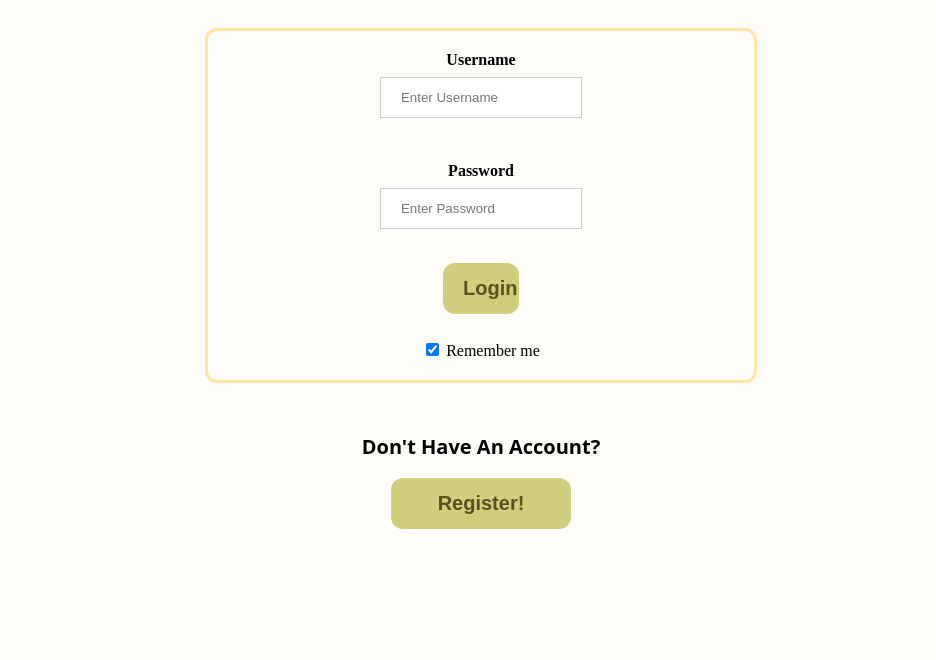
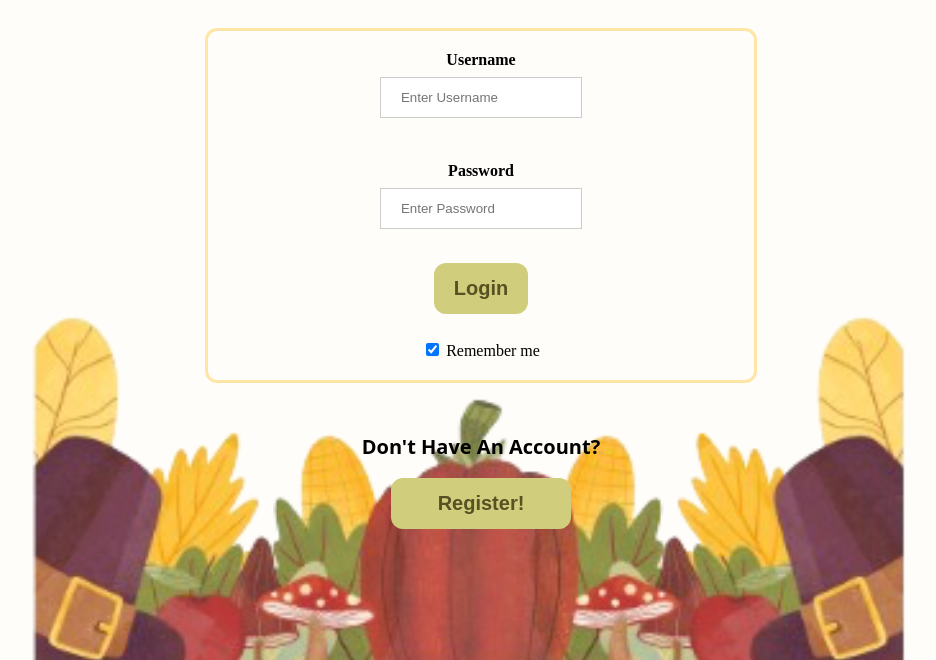
Before and after one commit to alessiacodes/CommunityHarvest, a plain HTML site: page Frontend/login.html in a window 1280 px wide. Shown: the part 140-800 px from the top of the page, without its empty margins (159-1095 px from the left). Drawn offline with Linux system fonts and the light colour scheme.

Commit message:
tentatively finished login page

```diff
--- a/Frontend/login.css
+++ b/Frontend/login.css
@@ -7,12 +7,6 @@
     color: #585123;
     font-family: system-ui, -apple-system, BlinkMacSystemFont, 'Segoe UI', Roboto, Oxygen, Ubuntu, Cantarell, 'Open Sans', 'Helvetica Neue', sans-serif;
 }
-
-/*.container{
-    display: flex;
-    justify-content: center;
-    width: 100%;
-}*/
 
 .box{
     display: flex;
@@ -50,6 +44,19 @@ button {
     border-radius: 12px;
   }
 
+  .button1{
+    background-color: #D0CE7C;
+    color: #585123;
+    font-weight: bold;
+    font-size: 20px;
+    padding: 14px 20px;
+    margin: 8px 0;
+    border: none;
+    cursor: pointer;
+    width: 100%;
+    border-radius: 12px;
+  }
+
 .box2{
     text-align: center;
     font-size: 20px;
@@ -65,3 +72,11 @@ button {
 .box2 p{
     margin-bottom: 10px;
 }
+
+.bottom-image {
+    position: fixed;
+    top: 0;
+    left: 0;
+    width: 100%;
+    z-index: -1;
+}
--- a/Frontend/login.html
+++ b/Frontend/login.html
@@ -26,7 +26,10 @@
         <input type="password" placeholder="Enter Password" name="password" required>
 
         <br>
-        <button type="submit">Login</button>
+        <a href="main.html">
+            <button id="button1" class="button1">Login</button>
+        </a>
+
         <br>
         <label>
         <input type="checkbox" checked="checked" name="remember"> Remember me
@@ -38,6 +41,9 @@
         <button type="submit">Register!</button>
         <br>
     </div>
+
+    <img src="Background.png" alt="Background Image" class="bottom-image">
+
 </body>
 
 </html>
```
